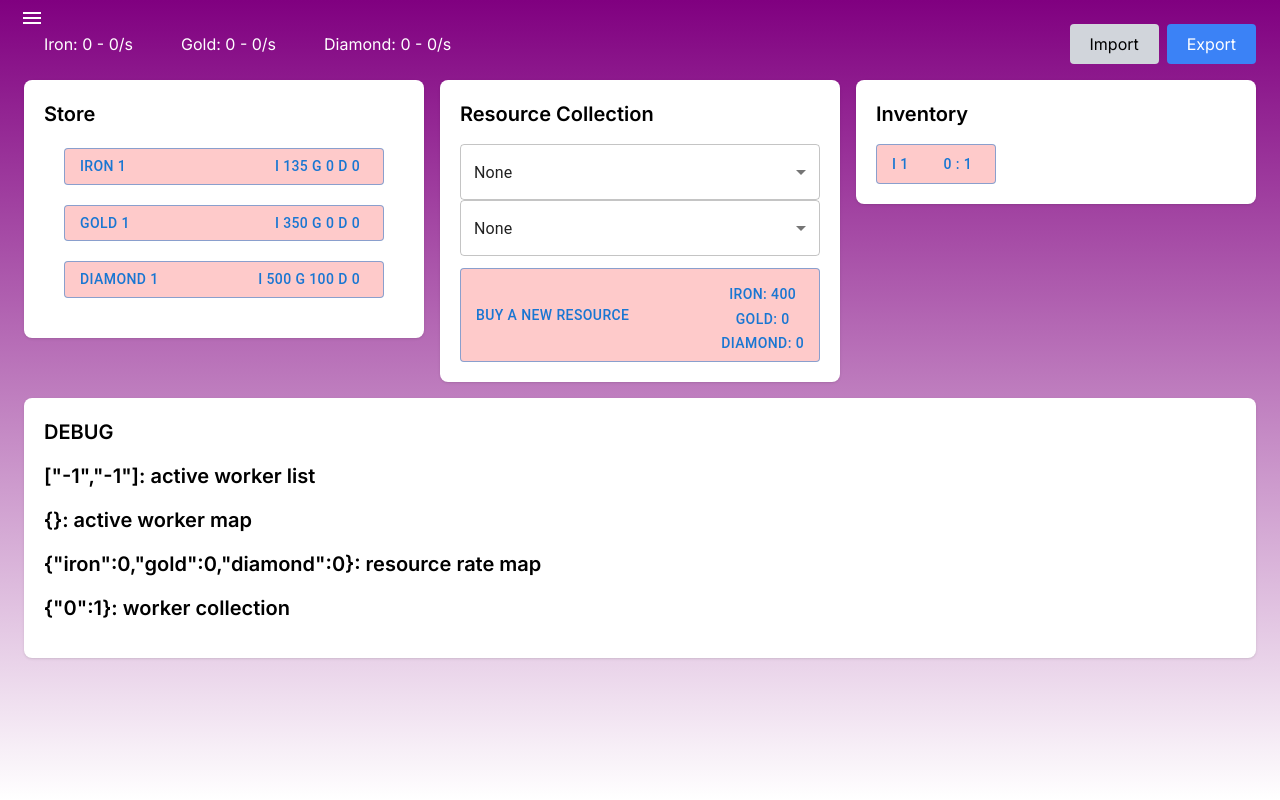
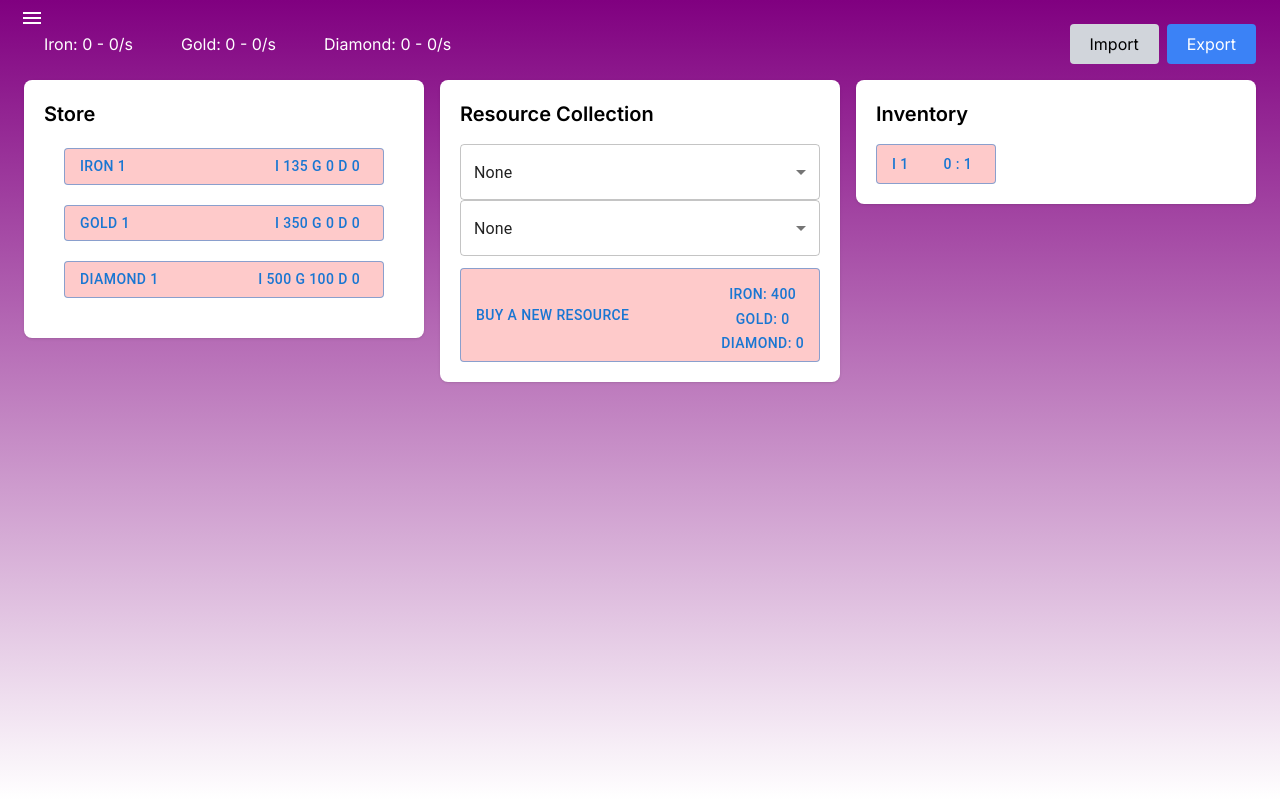
Before and after one commit to Alahkaih/personal-website, a Next.js app: page /games/combined in a window 1280 px wide. Built offline with nearby package versions, Linux system fonts and the light colour scheme.

Commit message:
commented out debug

```diff
--- a/src/app/games/combined/page.tsx
+++ b/src/app/games/combined/page.tsx
@@ -67,7 +67,7 @@ export default function Combined() {
                         <Inventory state={state} dispatch={dispatch} />
                     </div>
                 </div>
-                <div className="w-full px-2 mb-4">
+                {/* <div className="w-full px-2 mb-4">
                     <div className="bg-white p-5 rounded-lg shadow">
                         <h1 className="text-xl font-semibold mb-4">DEBUG</h1>
                         <h2 className="text-xl font-semibold mb-4">
@@ -83,7 +83,7 @@ export default function Combined() {
                             {JSON.stringify(state.resourceCollection.workerCollection) + ": worker collection"}
                         </h2>
                     </div>
-                </div>
+                </div> */}
             </div>
         </div>
     )
```
